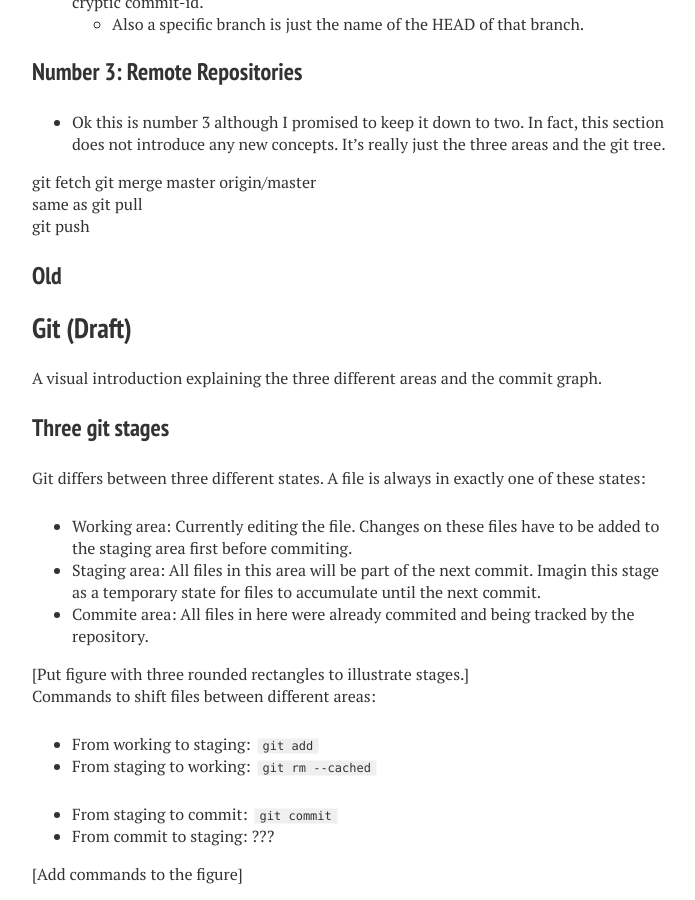
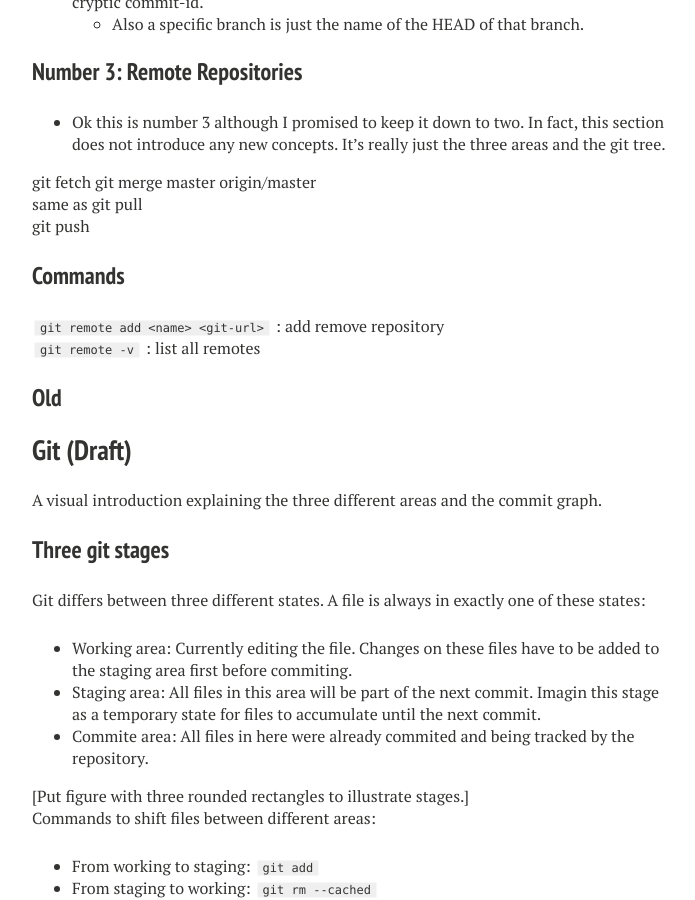
Before and after one commit to francisengelmann/francisengelmann.github.io, a Jekyll site: the page built from guides/git.md, in a window 1280 px wide and 900 px high, scrolled down 1285 px. Shown: the whole window, without its empty margins (288-983 px from the left). Built offline with Jekyll 4.4.1, drawn with Linux system fonts in a browser that asks for light colours; nearby versions of some CDN libraries.

Commit message:
Update git.md

```diff
--- a/guides/git.md
+++ b/guides/git.md
@@ -54,6 +54,10 @@ git pull
 
 git push
 
+### Commands
+
+`git remote add <name> <git-url>` : add remove repository
+`git remote -v` : list all remotes
 
 ### Old
 ## Git (Draft)
```
